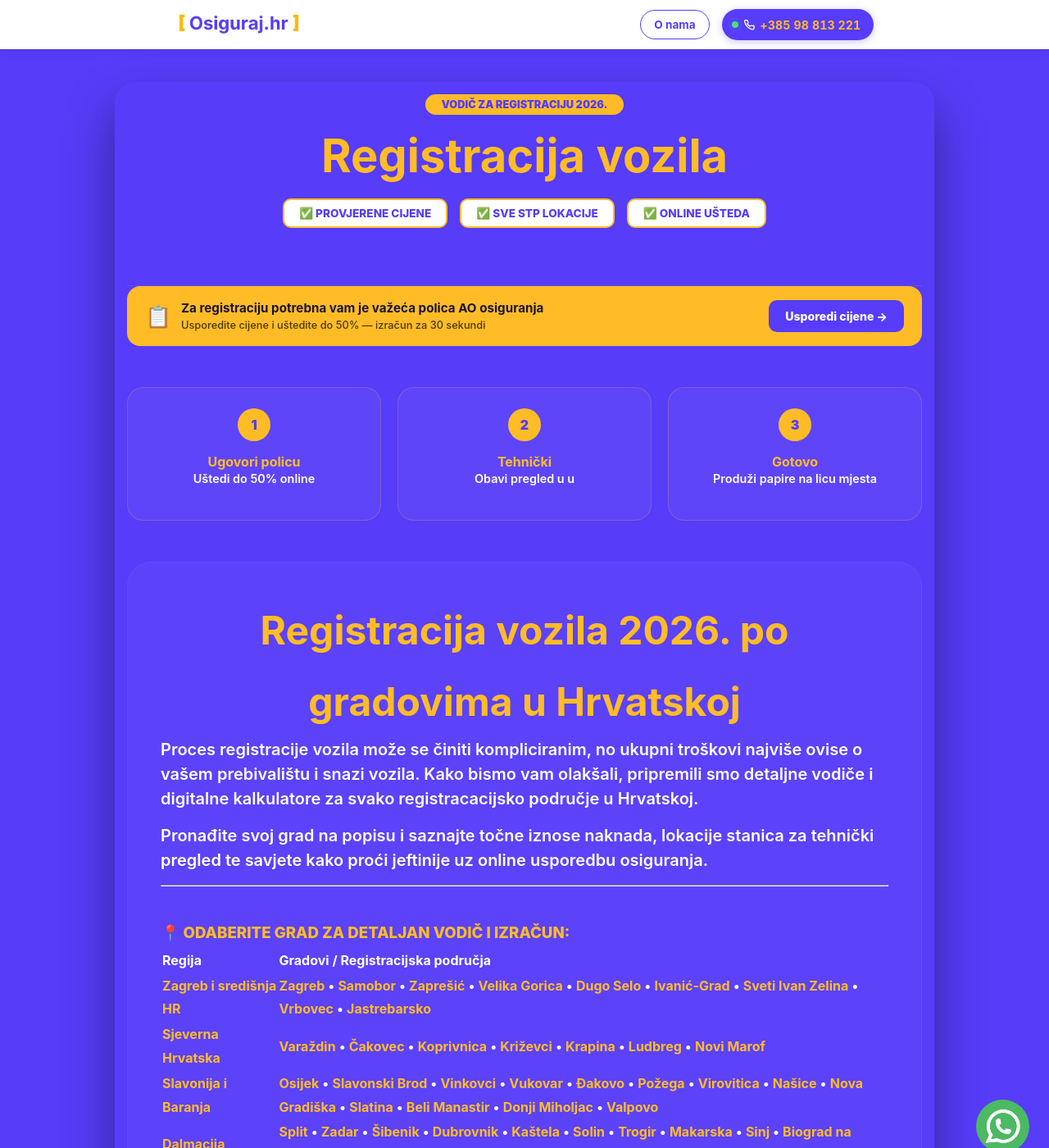
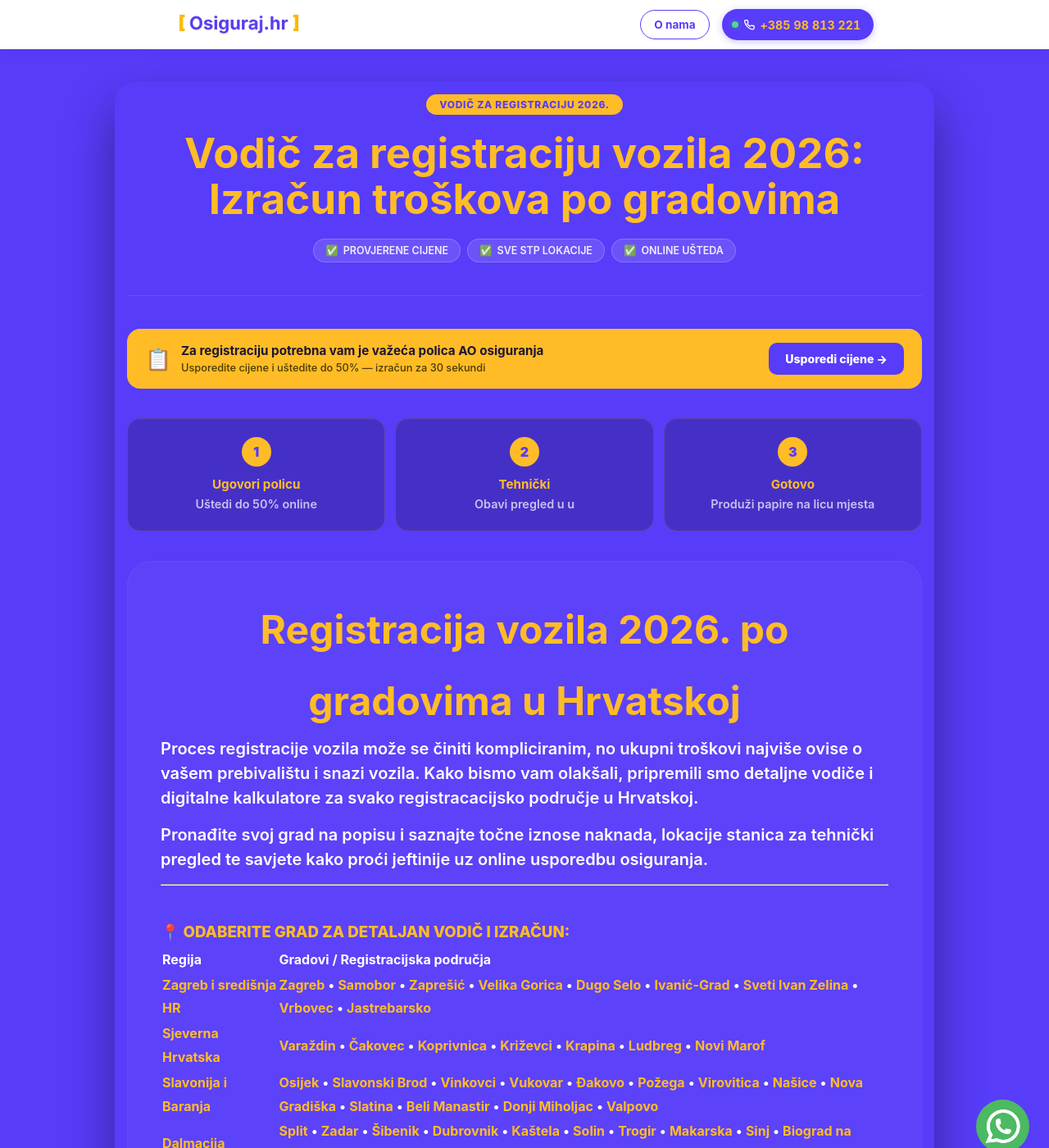
Before and after one commit to Filip-Gale/OsigurajHR, a Jekyll site: the page built from _registracija/index.md, in a window 1280 px wide and 1400 px high. Shown: the whole window at 82% size. Built offline with Jekyll 4.4.1, drawn with Linux system fonts in a browser that asks for light colours; some of the changed text lies outside the part shown.

Commit message:
Improve registracija-layout visual design: transparent badges, year-tag, city pills
Co-Authored-By: Claude Sonnet 4.6 <noreply@anthropic.com>

```diff
--- a/_layouts/registracija-layout.html
+++ b/_layouts/registracija-layout.html
@@ -65,15 +65,65 @@
         }
         .btn-saznaj:active { transform: translateY(4px); box-shadow: 0 4px 0 #27ae60; }
 
-        .process-container { display: flex; justify-content: space-between; margin: 50px 0; gap: 20px; }
-        .step { background: rgba(255, 255, 255, 0.05); padding: 25px; border-radius: 20px; text-align: center; flex: 1; border: 1px solid rgba(255, 188, 39, 0.2); }
-        .step-num { background: #ffbc27; color: #573cf9; width: 40px; height: 40px; border-radius: 50%; display: flex; align-items: center; justify-content: center; font-weight: 900; margin: 0 auto 15px auto; }
+        .year-tag {
+            display: inline-block;
+            background: #ffbc27;
+            color: #573cf9;
+            padding: 5px 16px;
+            border-radius: 50px;
+            font-weight: 800;
+            font-size: 0.75rem;
+            letter-spacing: 0.06em;
+            margin-bottom: 18px;
+            text-transform: uppercase;
+        }
 
-        .badge-bar { display: flex; justify-content: center; gap: 15px; margin: 20px 0; flex-wrap: wrap; }
-        .badge { background: white; color: #573cf9; padding: 8px 18px; border-radius: 10px; font-size: 0.85rem; font-weight: 800; border: 2px solid #ffbc27; display: flex; align-items: center; gap: 5px; }
+        .trust-badge-container {
+            display: flex;
+            justify-content: center;
+            gap: 8px;
+            flex-wrap: wrap;
+            margin: 20px 0 0;
+        }
+        .trust-badge {
+            font-size: 0.78rem;
+            background: rgba(255,255,255,0.12);
+            color: rgba(255,255,255,0.9);
+            padding: 6px 14px;
+            border-radius: 20px;
+            font-weight: 600;
+            display: flex;
+            align-items: center;
+            gap: 6px;
+            border: 1px solid rgba(255,255,255,0.2);
+        }
 
-        .city-link { color: rgba(255,255,255,0.7); text-decoration: none; font-size: 0.9rem; transition: 0.2s; }
-        .city-link:hover { color: #ffbc27; }
+        .process-container { display: flex; justify-content: space-between; margin: 36px 0; gap: 12px; }
+        .step {
+            background: rgba(0,0,0,0.2);
+            padding: 22px 16px;
+            border-radius: 16px;
+            text-align: center;
+            flex: 1;
+            border: 1px solid rgba(255,188,39,0.15);
+        }
+        .step h4 { margin: 0 0 4px; font-size: 0.95rem; }
+        .step p { margin: 0; font-size: 0.82rem; opacity: 0.7; }
+        .step-num { background: #ffbc27; color: #573cf9; width: 36px; height: 36px; border-radius: 50%; display: flex; align-items: center; justify-content: center; font-weight: 900; font-size: 1rem; margin: 0 auto 12px auto; }
+
+        .city-pills { display: flex; flex-wrap: wrap; gap: 8px; }
+        .city-pill {
+            background: rgba(255,255,255,0.08);
+            color: rgba(255,255,255,0.9) !important;
+            font-size: 0.88rem;
+            font-weight: 600;
+            padding: 7px 14px;
+            border-radius: 20px;
+            text-decoration: none !important;
+            border: 1px solid rgba(255,255,255,0.12);
+            transition: background 0.15s, color 0.15s;
+        }
+        .city-pill:hover { background: #ffbc27; color: #1c1533 !important; border-color: #ffbc27; }
 
         /* NOVO: Okvir za čitljivost teksta */
         .content-wrapper {
@@ -186,18 +236,15 @@
 
     <main class="width-container-1000 text-white pad round" style="background-color: #573cf9; box-shadow: 0 30px 60px rgba(0,0,0,0.4);">
 
-        <header style="text-align: center; padding-bottom: 50px; border-bottom: 1px solid rgba(255,255,255,0.1);">
-            <div style="background: #ffbc27; color: #573cf9; display: inline-block; padding: 5px 20px; border-radius: 50px; font-weight: 900; font-size: 0.8rem; margin-bottom: 20px;">
-                VODIČ ZA REGISTRACIJU 2026.
-            </div>
-            <h1 style="font-size: clamp(1.6rem, 5vw, 3.5rem); color: #ffbc27; line-height: 1.1; margin-bottom: 20px;">
-                Registracija vozila {{ page.grad }}
+        <header style="text-align: center; border-bottom: 1px solid rgba(255,255,255,0.1); padding-bottom: 40px; margin-bottom: 40px;">
+            <div class="year-tag">VODIČ ZA REGISTRACIJU 2026.</div>
+            <h1 style="font-size: clamp(1.6rem, 5vw, 3.2rem); color: #ffbc27; margin-bottom: 20px; line-height: 1.1;">
+                {{ page.title | split: ' |' | first }}
             </h1>
-
-            <div class="badge-bar">
-                <div class="badge">✅ PROVJERENE CIJENE</div>
-                <div class="badge">✅ SVE STP LOKACIJE</div>
-                <div class="badge">✅ ONLINE UŠTEDA</div>
+            <div class="trust-badge-container">
+                <div class="trust-badge"><span>✅</span> PROVJERENE CIJENE</div>
+                <div class="trust-badge"><span>✅</span> SVE STP LOKACIJE</div>
+                <div class="trust-badge"><span>✅</span> ONLINE UŠTEDA</div>
             </div>
         </header>
 
@@ -263,10 +310,10 @@
         {% endif %}
 
         <div style="margin-top: 60px; padding-top: 30px; border-top: 1px solid rgba(255,255,255,0.1);">
-            <p style="font-weight: bold; color: #ffbc27; margin-bottom: 20px; text-transform: uppercase; font-size: 0.8rem;">Ostali gradovi:</p>
-            <div style="display: grid; grid-template-columns: repeat(auto-fill, minmax(150px, 1fr)); gap: 10px;">
-                {% for p in site.registracija limit:12 %}
-                    <a href="{{ p.url }}" class="city-link">🚗 {{ p.grad }}</a>
+            <p style="font-weight: bold; color: rgba(255,255,255,0.5); margin-bottom: 14px; text-transform: uppercase; font-size: 0.75rem; letter-spacing: 0.06em;">Ostali gradovi</p>
+            <div class="city-pills">
+                {% for p in site.registracija limit:18 %}
+                    <a href="{{ p.url }}" class="city-pill">{{ p.grad }}</a>
                 {% endfor %}
             </div>
         </div>
```
